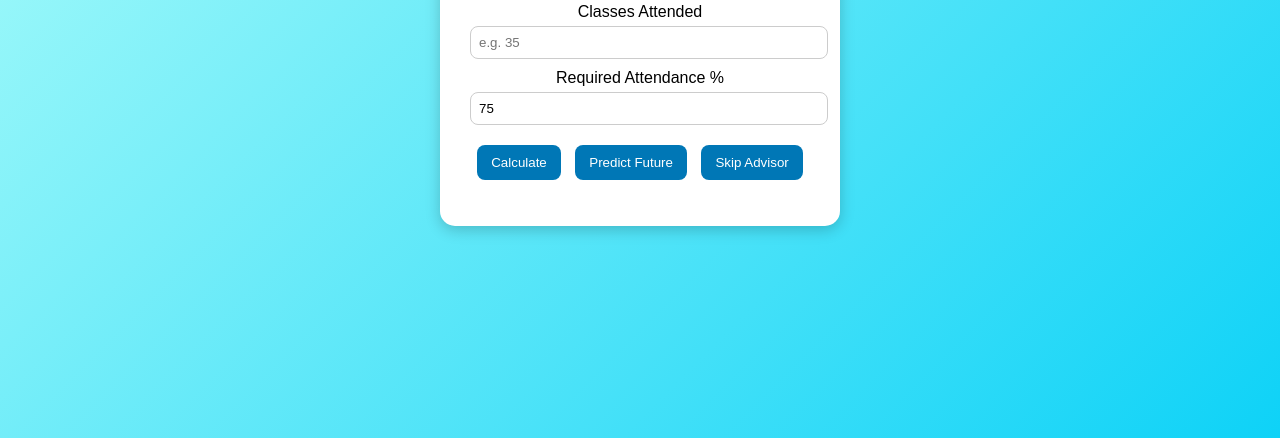
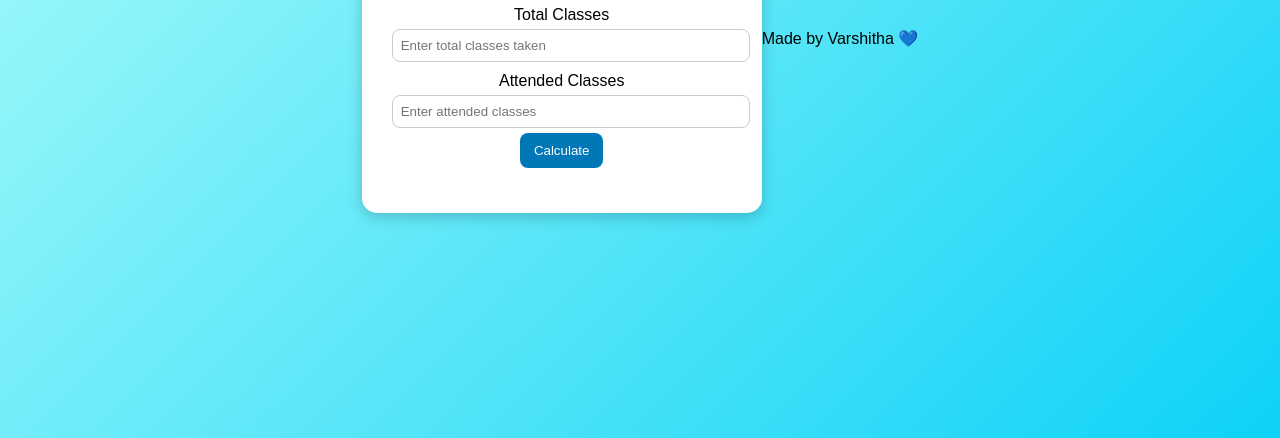
Before and after one commit to 2303a52317/attendance-calculator-web, a plain HTML site: page index.html in a window 1280 px wide. Shown: the part 362-800 px from the top of the page. Drawn offline with Linux system fonts and the light colour scheme.

Commit message:
Update index.html

```diff
--- a/index.html
+++ b/index.html
@@ -1,33 +1,34 @@
 <!DOCTYPE html>
 <html lang="en">
 <head>
-  <meta charset="UTF-8" />
-  <meta name="viewport" content="width=device-width, initial-scale=1.0" />
-  <title>Smart Attendance Calculator</title>
-  <link rel="stylesheet" href="style.css" />
+    <meta charset="UTF-8" />
+    <meta name="viewport" content="width=device-width, initial-scale=1.0" />
+    <title>Smart Attendance Calculator</title>
+    <link rel="stylesheet" href="style.css" />
 </head>
 <body>
-  <div class="container">
-    <h2>Smart Attendance Calculator</h2>
+    <div class="container fade-in">
+        <h1 class="title slide-down">📘 Smart Attendance Calculator</h1>
 
-    <label>Total Classes Held</label>
-    <input type="number" id="total" placeholder="e.g. 50">
+        <div class="card zoom-in">
+            <label>Total Classes</label>
+            <input type="number" id="total" placeholder="Enter total classes taken" />
+        </div>
 
-    <label>Classes Attended</label>
-    <input type="number" id="attended" placeholder="e.g. 35">
+        <div class="card zoom-in">
+            <label>Attended Classes</label>
+            <input type="number" id="attended" placeholder="Enter attended classes" />
+        </div>
 
-    <label>Required Attendance %</label>
-    <input type="number" id="required" value="75">
+        <button class="btn" onclick="calculate()">Calculate</button>
 
-    <div class="buttons">
-      <button onclick="calculate()">Calculate</button>
-      <button onclick="predictFuture()">Predict Future</button>
-      <button onclick="skipAdvisor()">Skip Advisor</button>
+        <div class="result-box pop-up" id="result"></div>
     </div>
 
-    <p id="result"></p>
-  </div>
+    <footer>
+        <p>Made by Varshitha 💙</p>
+    </footer>
 
-  <script src="script.js"></script>
+    <script src="script.js"></script>
 </body>
 </html>
```
